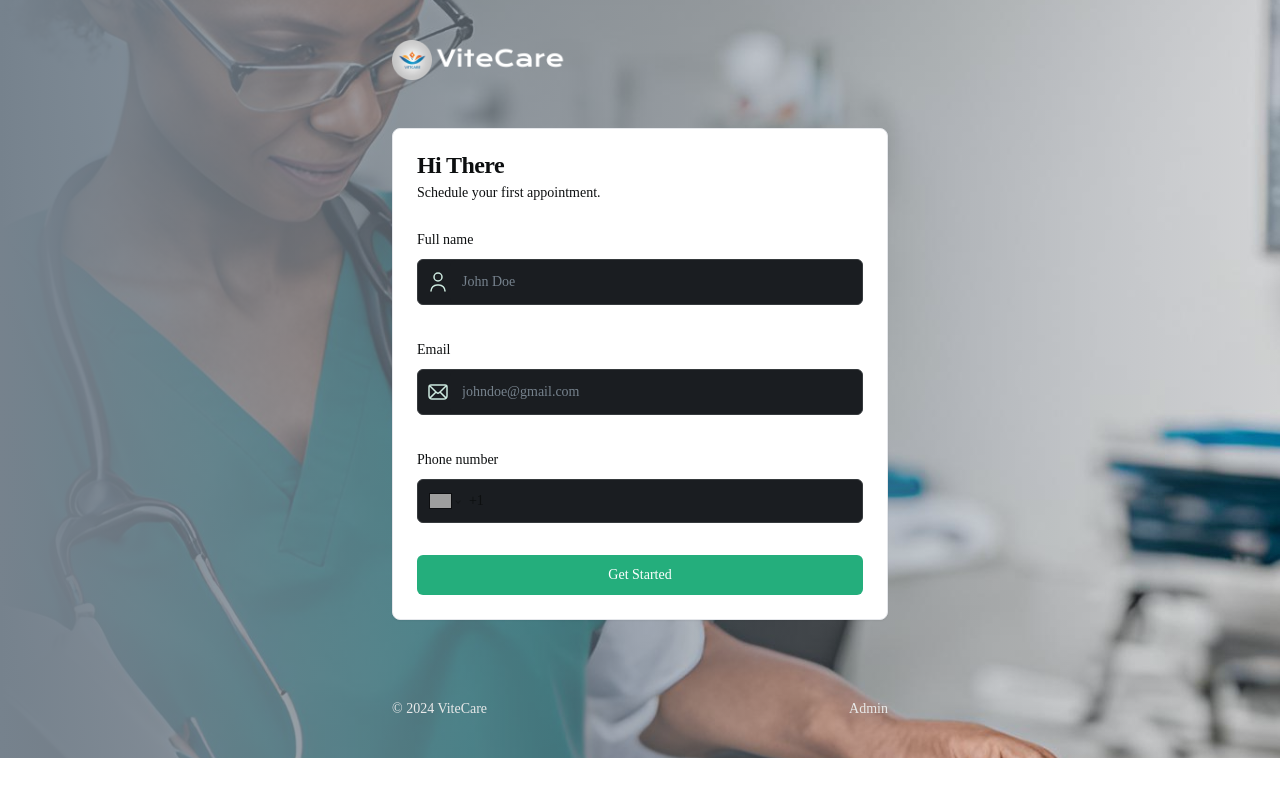
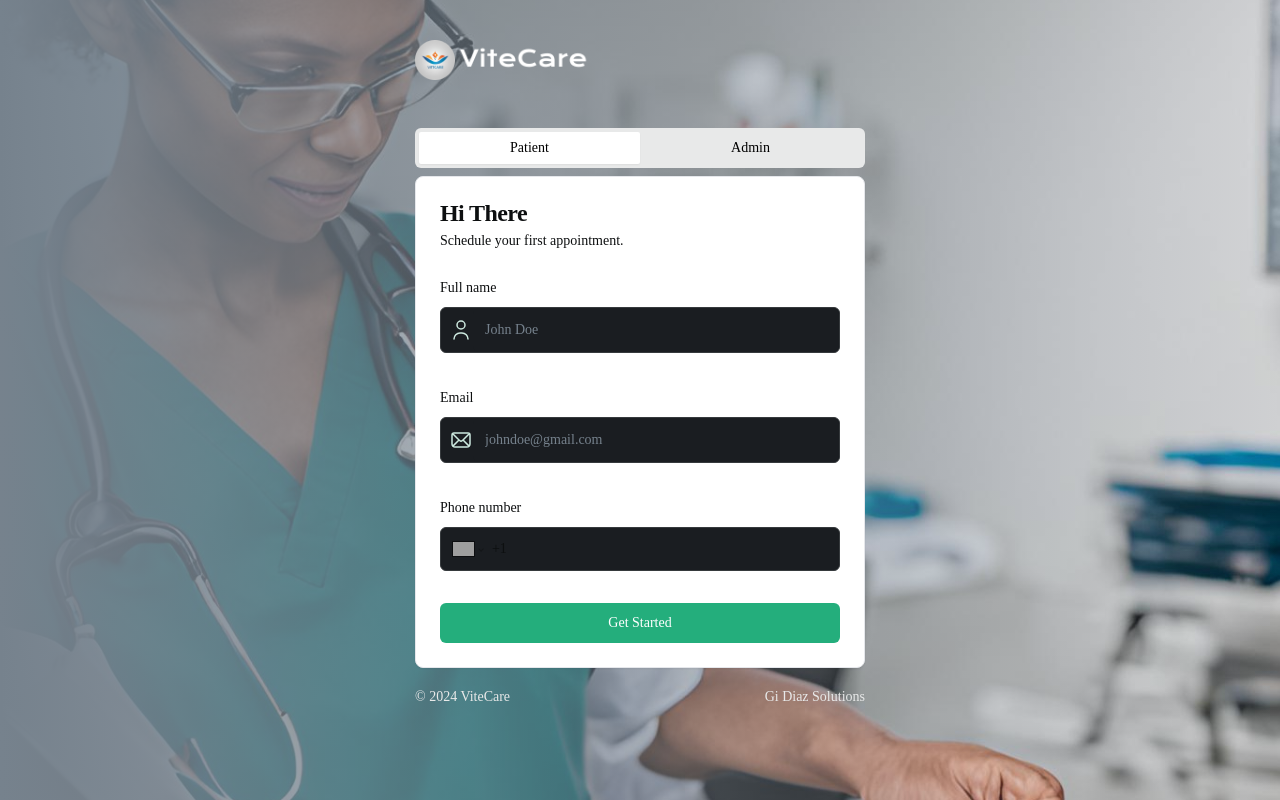
Before and after one commit to YoshiTunaiga/vitecare_gi, a React (Vite) app: page / in a window 1280 px wide. Built offline with nearby package versions, Linux system fonts and the light colour scheme; no server answers; grey boxes are pictures that could not be loaded.

Commit message:
fix: admin and patient form

```diff
--- /dev/null
+++ b/src/components/forms/AdminForm.tsx
@@ -0,0 +1,80 @@
+import React, { useEffect, useState } from "react";
+import {
+  Card,
+  CardHeader,
+  CardContent,
+  CardDescription,
+  CardTitle,
+} from "../ui/card";
+import { InputOTP, InputOTPGroup, InputOTPSlot } from "../ui/input-otp";
+import { useLocation, useNavigate } from "react-router-dom";
+import { VITE_PUBLIC_ADMIN_PASSKEY } from "../../lib/appwrite.config";
+import { decryptKey, encryptKey } from "../../lib/utils";
+import { Button } from "../ui/button";
+
+const AdminForm = () => {
+  const router = useNavigate();
+  // const { pathname } = useLocation();
+  const [passkey, setPasskey] = useState("");
+  const [error, setError] = useState("");
+
+  const encryptedKey =
+    typeof window !== "undefined"
+      ? window.localStorage.getItem("accessKey")
+      : null;
+
+  const validatePasskey = (
+    event: React.MouseEvent<HTMLButtonElement, MouseEvent>
+  ) => {
+    event.preventDefault();
+
+    if (passkey === VITE_PUBLIC_ADMIN_PASSKEY) {
+      const encryptedKey = encryptKey(passkey);
+
+      localStorage.setItem("accessKey", encryptedKey);
+
+      router("/admin");
+    } else {
+      setPasskey("");
+      setError("Invalid passkey. Please try again.");
+    }
+  };
+
+  return (
+    <Card className="bg-white text-dark-200">
+      <CardHeader>
+        <CardTitle>Admin Access Verification</CardTitle>
+        <CardDescription>
+          To access the admin page, please enter the passkey.
+        </CardDescription>
+      </CardHeader>
+      <CardContent>
+        <InputOTP
+          maxLength={6}
+          value={passkey}
+          onChange={(value) => setPasskey(value)}>
+          <InputOTPGroup className="shad-otp">
+            <InputOTPSlot className="shad-otp-slot" index={0} />
+            <InputOTPSlot className="shad-otp-slot" index={1} />
+            <InputOTPSlot className="shad-otp-slot" index={2} />
+            <InputOTPSlot className="shad-otp-slot" index={3} />
+            <InputOTPSlot className="shad-otp-slot" index={4} />
+            <InputOTPSlot className="shad-otp-slot" index={5} />
+          </InputOTPGroup>
+        </InputOTP>
+        {error && (
+          <p className="shad-error text-14-regular mt-4 flex justify-center">
+            {error}
+          </p>
+        )}
+        <Button
+          onClick={(event: any) => validatePasskey(event)}
+          className="shad-primary-btn w-full mt-8">
+          Enter Admin Passkey
+        </Button>
+      </CardContent>
+    </Card>
+  );
+};
+
+export default AdminForm;
--- a/src/components/forms/PatientForm.tsx
+++ b/src/components/forms/PatientForm.tsx
@@ -13,7 +13,7 @@ import { UserFormValidation } from "../../lib/validation";
 import { createUser } from "../../lib/actions/patient.actions";
 import CustomFormField, { FormFieldType } from "../CustomFormField";
 import SubmitButton from "../SubmitButton";
-import { Form } from "../../components/ui/form";
+import { Form } from "../ui/form";
 import {
   Card,
   CardContent,
@@ -21,14 +21,23 @@ import {
   CardHeader,
   CardTitle,
 } from "../ui/card";
+import { Tabs, TabsContent, TabsList, TabsTrigger } from "../ui/tabs";
+
+//Assets
 import emailIcon from "../../assets/icons/email.svg";
 import userIcon from "../../assets/icons/user.svg";
 
 // Style
 import "react-phone-number-input/style.css";
+import { PasskeyModal } from "../PasskeyModal";
+import { InputOTP, InputOTPGroup, InputOTPSlot } from "../ui/input-otp";
+import AdminForm from "./AdminForm";
 
 const PatientForm = () => {
   const [isLoading, setIsLoading] = useState(false);
+  const [passkey, setPasskey] = useState("");
+  const [error, setError] = useState("");
+
   const navigate = useNavigate();
 
   const form = useForm<z.infer<typeof UserFormValidation>>({
--- a/src/index.css
+++ b/src/index.css
@@ -255,7 +255,7 @@
   }
 
   .shad-otp-slot {
-    @apply text-36-bold justify-center flex border border-dark-500 rounded-lg size-16 gap-4 !important;
+    @apply bg-dark-200 text-white text-36-bold justify-center flex border border-dark-500 rounded-lg size-16 gap-4 !important;
   }
 
   .shad-alert-dialog {
--- a/src/pages/Home.tsx
+++ b/src/pages/Home.tsx
@@ -1,40 +1,21 @@
 import PatientForm from "../components/forms/PatientForm";
 import vitecarelogo from "../assets/vclogo.png";
-import { useSearchParams } from "react-router-dom";
-import { PasskeyModal } from "../components/PasskeyModal";
 import { useState } from "react";
-import { Button } from "../components/ui/button";
-import {
-  Card,
-  CardContent,
-  CardDescription,
-  CardFooter,
-  CardHeader,
-  CardTitle,
-} from "../components/ui/card";
-import { Input } from "../components/ui/input";
-import { Label } from "../components/ui/label";
 import {
   Tabs,
   TabsContent,
   TabsList,
   TabsTrigger,
 } from "../components/ui/tabs";
+import AdminForm from "../components/forms/AdminForm";
 
 const Home = () => {
-  const [searchParams]: [URLSearchParams, Function] = useSearchParams();
-  // const isAdmin = searchParams.get("admin");
   const [isAdmin, setIsAdmin] = useState(false);
 
   return (
-    <div
-      className="bg-auto bg-no-repeat bg-center bg-[url('./assets/images/providerbg.png')]"
-      // className="text-white flex h-screen max-h-screen bg-[url('./assets/images/providerbg.png')] bg-auto"
-    >
-      {isAdmin && <PasskeyModal />}
-
-      <section className="remove-scrollbar my-auto relative overflow-y-auto flex-1 bg-gradient-to-r from-dark-600">
-        <div className="sub-container max-w-[496px]">
+    <div className="bg-auto bg-no-repeat h-screen bg-center bg-[url('./assets/images/providerbg.png')]">
+      <section className="remove-scrollbar px-[5%] my-auto relative overflow-y-auto flex-1 bg-gradient-to-r from-dark-600 h-screen">
+        <div className="sub-container max-w-[450px]">
           <img
             src={vitecarelogo}
             width={1000}
@@ -43,16 +24,34 @@ const Home = () => {
             className="mb-12 h-10 w-fit"
           />
 
-          <PatientForm />
+          <Tabs defaultValue="patient" className="w-[450px]">
+            <TabsList className="grid w-full grid-cols-2 bg-light-200">
+              <TabsTrigger
+                value="patient"
+                className="data-[state=active]:bg-white">
+                Patient
+              </TabsTrigger>
+              <TabsTrigger
+                value="admin"
+                className="data-[state=active]:bg-white">
+                Admin
+              </TabsTrigger>
+            </TabsList>
+            <TabsContent value="patient" className="space-y-8">
+              <PatientForm />
+            </TabsContent>
+            <TabsContent value="admin" className="overflow-hidden">
+              <AdminForm />
+            </TabsContent>
+          </Tabs>
 
-          <div className="text-14-regular mt-20 flex justify-between">
+          {/* ========= FOOTER =========== */}
+          <div className="text-14-regular mt-5 flex justify-between">
             <p className="justify-items-end text-light-200 xl:text-left">
               © 2024 ViteCare
             </p>
-            <p
-              onClick={() => setIsAdmin(true)}
-              className="cursor-pointer justify-items-end text-light-200 xl:text-right">
-              Admin
+            <p className="justify-items-end text-light-200 xl:text-right">
+              Gi Diaz Solutions
             </p>
           </div>
         </div>
--- a/src/pages/admin/page.tsx
+++ b/src/pages/admin/page.tsx
@@ -31,6 +31,8 @@ const AdminPage = () => {
       setAppointments(apptsReturned);
       setIsLoading(!isLoading);
     };
+
+    localStorage.setItem("accessKey", "");
 
     fetchAppointments();
 
```
